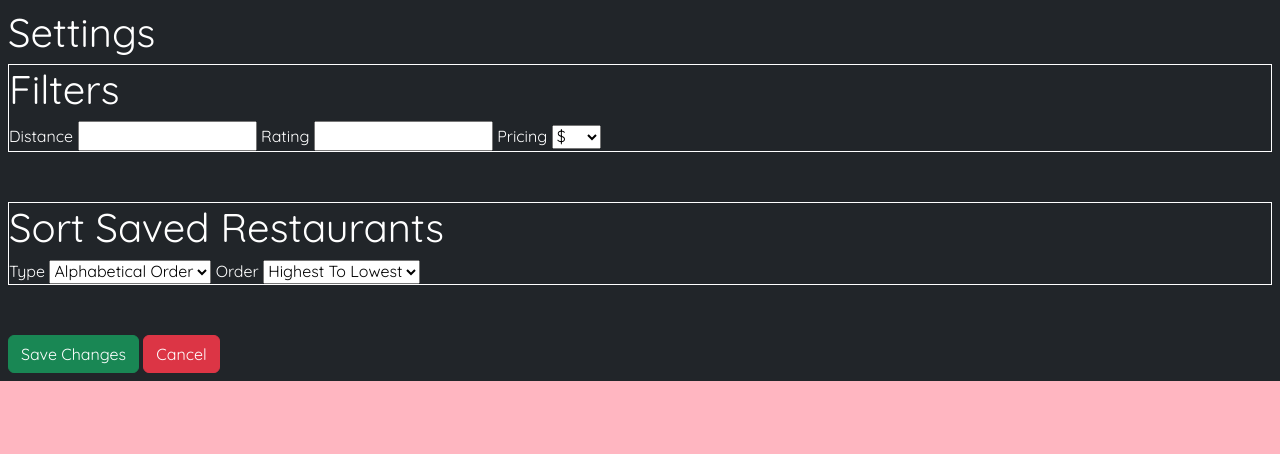
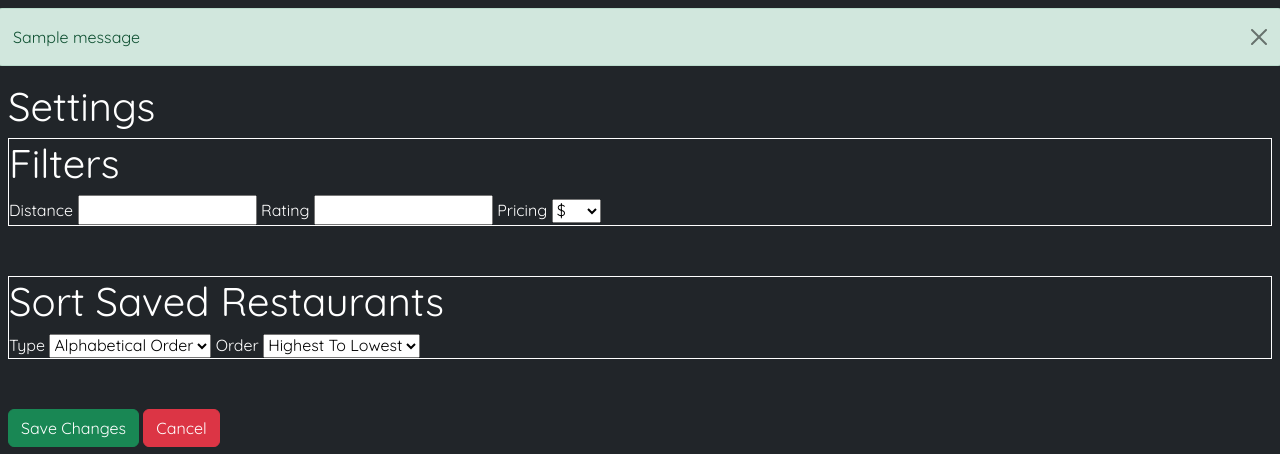
Before and after one commit to jcng75/RandomRestaurant, a Django app: page /settings in a window 1280 px wide. Shown: the part 56-510 px from the top of the page. Run offline with Django 4.2, Linux system fonts and the light colour scheme; one stand-in notice (Sample message) is shown.

Commit message:
Updated post form response for settings.html in views.py

```diff
--- a/src/randRest/templates/settings.html
+++ b/src/randRest/templates/settings.html
@@ -7,13 +7,23 @@
 {% block body %}
 {% include "nav.html" %}
 <div class="container-fluid bg-dark text-white p-2">
+    {% if messages %}
+        {% for message in messages %}
+        <div class="row no-gutter">
+            <div class="alert alert-success alert-dismissible">
+                <button type="button" class="btn-close" data-bs-dismiss="alert"></button>
+                {{ message }}
+            </div>
+        </div>
+        {% endfor %}
+    {% endif %}
     <h1>Settings</h1>
     <div class="border border-white" style="margin-bottom: 50px;">
         <h1>Filters</h1>
         <label for="distance">Distance</label>
-        <input id="distance" type="text"/>
+        <input id="distance" type="number"/>
         <label for="rating">Rating</label>
-        <input id="rating" type="text"/>
+        <input id="rating" type="number"/>
         <label for="pricing">Pricing</label>
         <select id="pricing">
             <option value="$">$</option>
--- a/src/randRest/views.py
+++ b/src/randRest/views.py
@@ -94,6 +94,9 @@ def saved(request):
     return render(request, "saved.html")
 
 def settings(request):
+    if request.method == "POST":
+        messages.add_message(request, messages.SUCCESS, "Changes have been saved.")
+        return render(request, "settings.html")
     return render(request, "settings.html")
 
 def logoutView(request):
```
